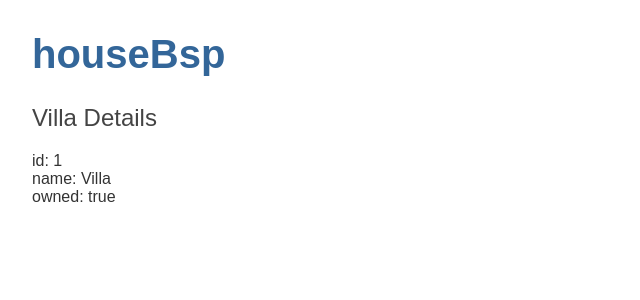
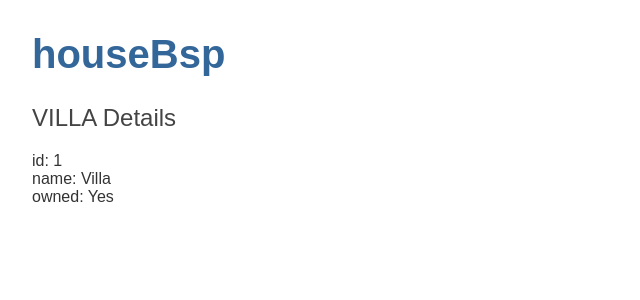
Before and after one commit to cs3il/houseBsp, an Angular app: page / in a window 1280 px wide. Shown: the top 300 px of the page, without its empty margins (0-640 px from the left). Built offline with nearby package versions, Linux system fonts and the light colour scheme.

Commit message:
make more user friendly

```diff
--- a/src/app/houses/houses.component.html
+++ b/src/app/houses/houses.component.html
@@ -1,4 +1,4 @@
-<h2>{{ house.name }} Details</h2>
+<h2>{{ house.name | uppercase }} Details</h2>
 <div><span>id: </span>{{ house.id }}</div>
 <div><span>name: </span>{{ house.name }}</div>
-<div><span>owned: </span>{{ house.owned }}</div>
+<div><span>owned: </span>{{ house.owned ? "Yes" : "No" }}</div>
```
